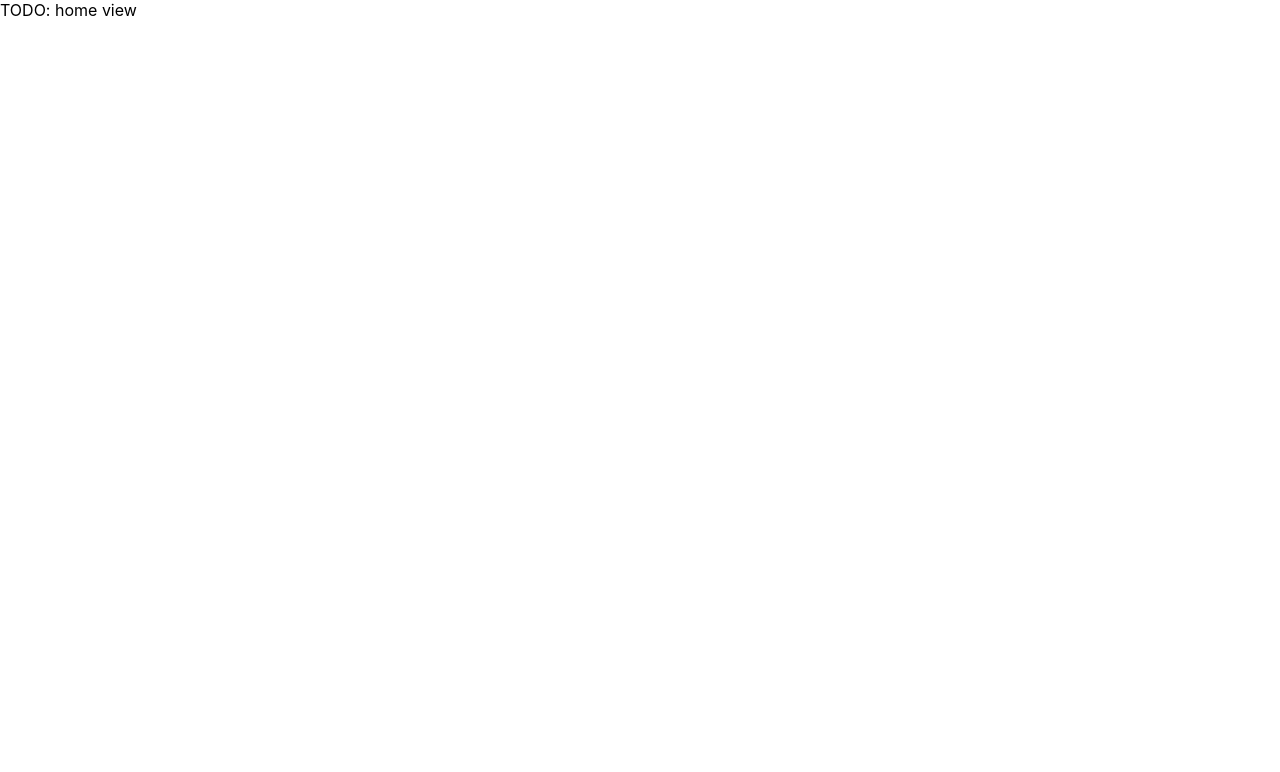
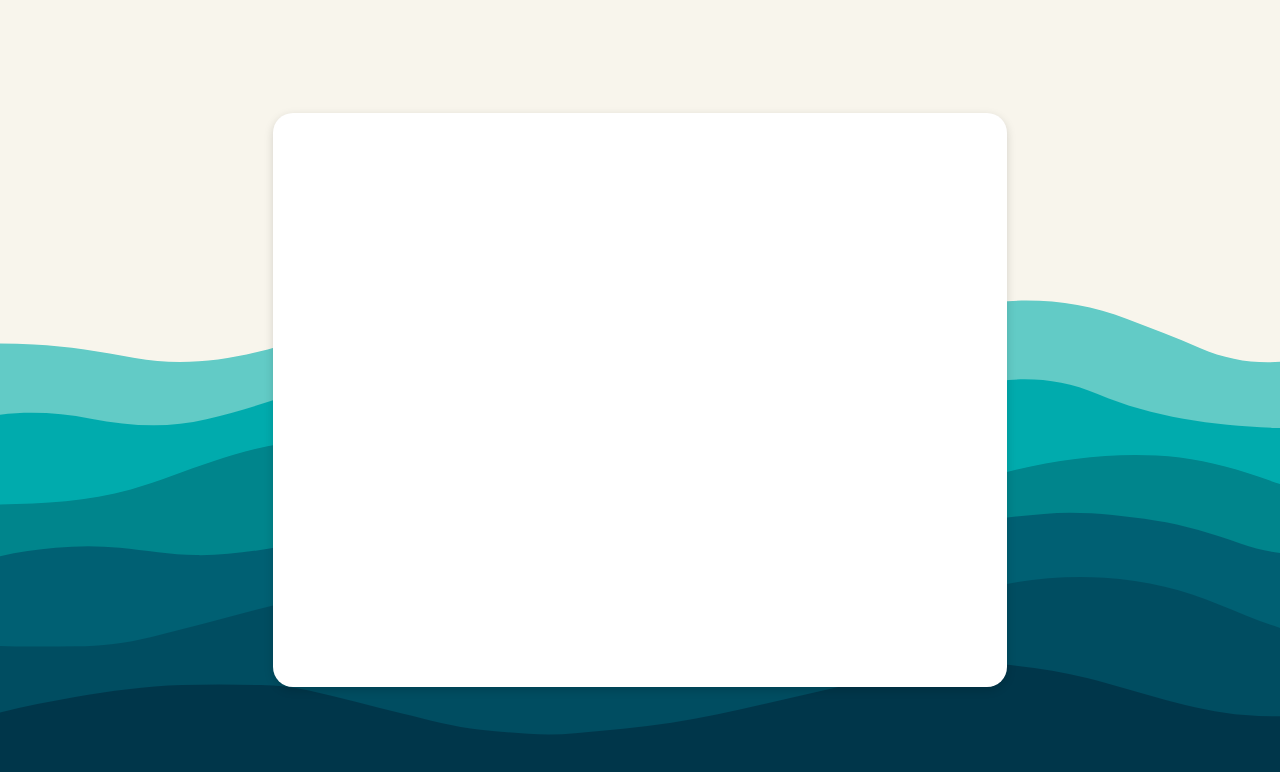
Before and after one commit to titiscms/algashopping, a React (Create React App) app: page / in a window 1280 px wide. Shown: the top 772 px of the page. Built offline with nearby package versions, Linux system fonts and the light colour scheme.

Commit message:
add app component

```diff
--- a/package.json
+++ b/package.json
@@ -8,7 +8,8 @@
     "@testing-library/user-event": "^7.2.1",
     "react": "^16.13.1",
     "react-dom": "^16.13.1",
-    "react-scripts": "3.4.3"
+    "react-scripts": "3.4.3",
+    "styled-components": "^5.2.0"
   },
   "scripts": {
     "start": "react-scripts start",
--- /dev/null
+++ b/src/components/App/App.jsx
@@ -0,0 +1,12 @@
+import React from 'react'
+import { Wrapper, Container } from './App.styles'
+
+function App() {
+    return <Wrapper>
+        <Container>
+
+        </Container>
+    </Wrapper>
+}
+
+export default App
--- /dev/null
+++ b/src/components/App/App.styles.js
@@ -0,0 +1,26 @@
+import styled from 'styled-components'
+import bg from '../../assets/bg.svg'
+
+export const Wrapper = styled.div`
+    height: 100vh;
+
+    background-color: #f8f5ec;
+    background-image: url(${bg});
+    background-size: cover;
+    background-position: center center;
+
+    display: flex;
+    justify-content: center;
+    align-items: center;
+`
+
+export const Container = styled.div`
+    width: 734px;
+    height: 574px;
+
+    background-color: #ffffff;
+
+    box-shadow: 0 3px 10px rgba(0,0,0,.15);
+
+    border-radius: 20px;
+`
--- /dev/null
+++ b/src/components/App/index.js
@@ -0,0 +1 @@
+export { default } from './App'
--- a/src/views/Home.view.jsx
+++ b/src/views/Home.view.jsx
@@ -1,8 +1,9 @@
 import React from 'react'
+import App from '../components/App'
 
 function HomeView() {
     return <div>
-        TODO: home view
+        <App />
     </div>
 }
 
```
Also changed, not shown: src/assets/bg.svg (added), 1 other file (tests, documents, lock files or other folders).
